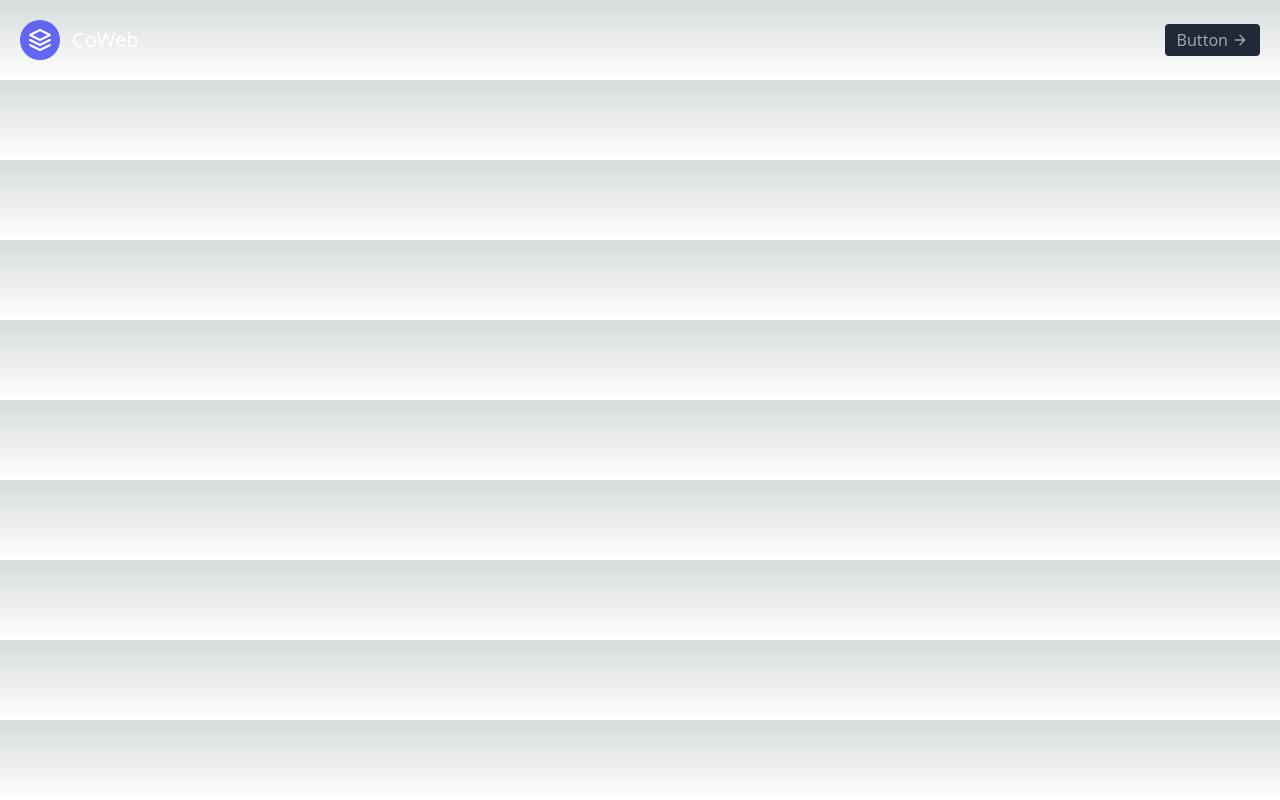
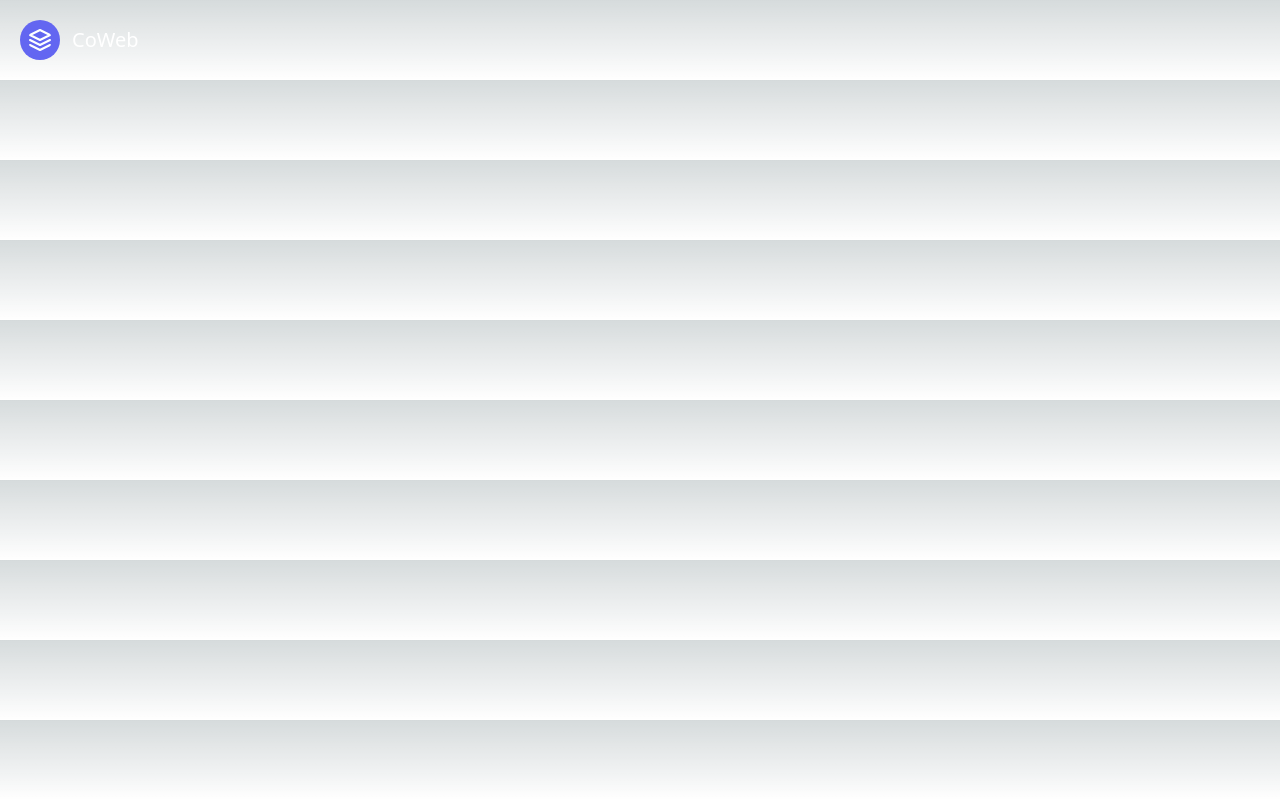
Before and after one commit to peps212/CoWeb, a Next.js app: page /components/header in a window 1280 px wide. Built offline with nearby package versions, Linux system fonts and the light colour scheme.

Commit message:
removed button

```diff
--- a/pages/components/header.js
+++ b/pages/components/header.js
@@ -14,11 +14,7 @@
     <nav class="md:ml-auto md:mr-auto flex flex-wrap items-center text-base justify-center">
 
     </nav>
-    <button class="inline-flex items-center bg-gray-800 border-0 py-1 px-3 focus:outline-none hover:bg-gray-700 rounded text-base mt-4 md:mt-0">Button
-      <svg fill="none" stroke="currentColor" stroke-linecap="round" stroke-linejoin="round" stroke-width="2" class="w-4 h-4 ml-1" viewBox="0 0 24 24">
-        <path d="M5 12h14M12 5l7 7-7 7"></path>
-      </svg>
-    </button>
+
   </div>
 </header>
     )
```
